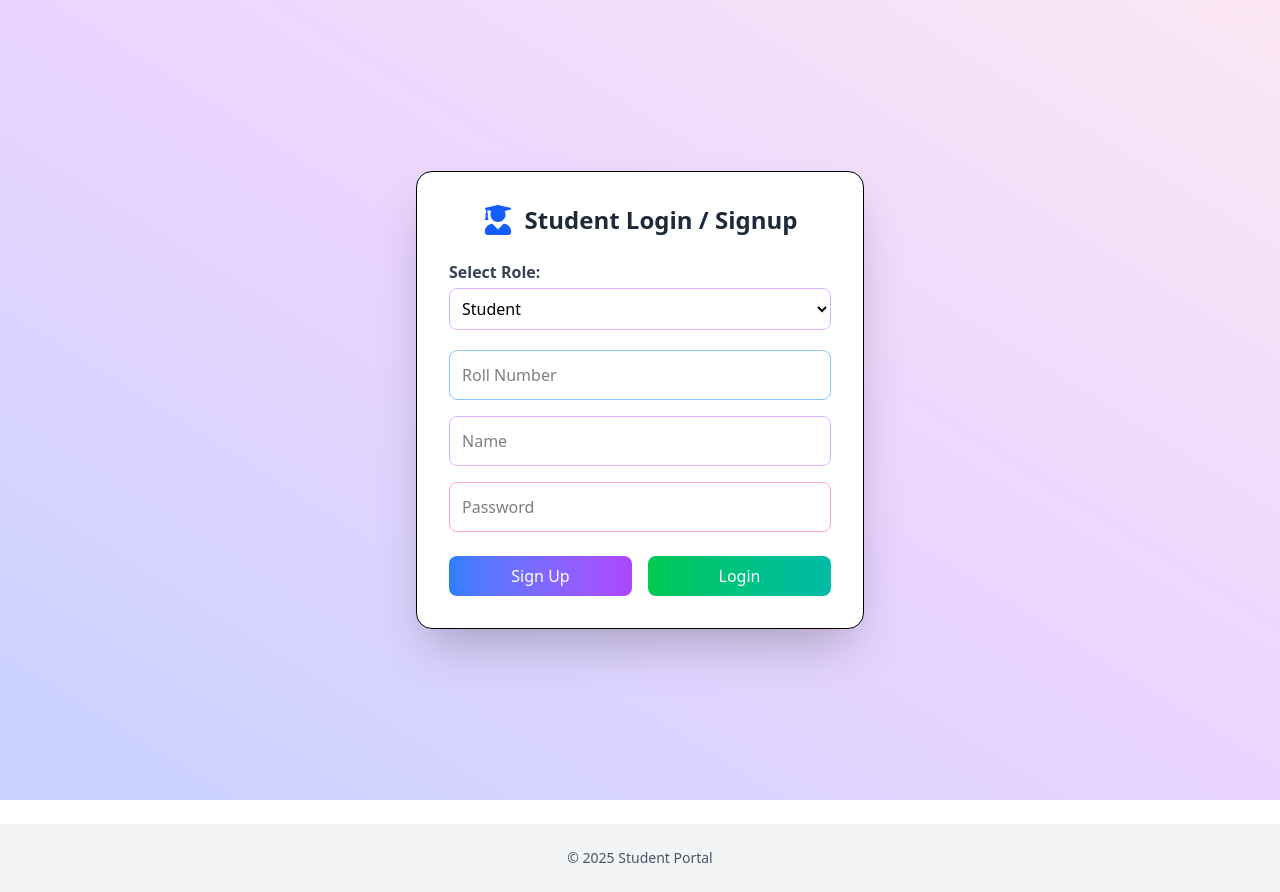
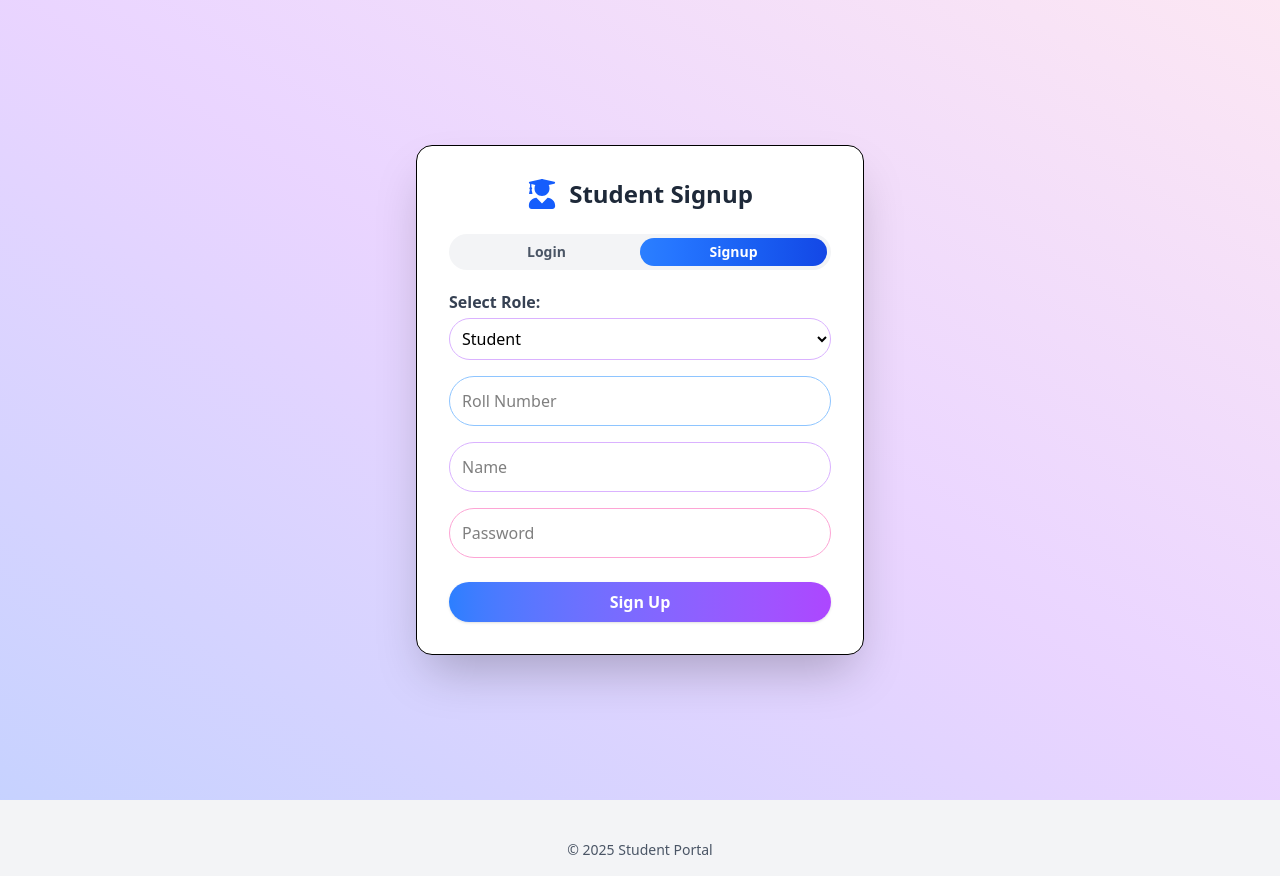
Before and after one commit to LVSJanakiRamaraju/Student-Result-Analysis-Portal, a React (Vite) app in the folder client/: page /auth in a window 1280 px wide. Built offline with nearby package versions, Linux system fonts and the light colour scheme.

Commit message:
Added basic dashboards

```diff
--- a/client/src/App.jsx
+++ b/client/src/App.jsx
@@ -1,22 +1,51 @@
 import React from 'react';
+import { BrowserRouter as Router, Routes, Route, Navigate } from 'react-router-dom';
 import Home from './components/Home';
 import AuthForm from './components/AuthForm';
-import {BrowserRouter as Router, Routes, Route} from 'react-router-dom';
+import StudentDashboard from './components/StudentDashboard';
+import FacultyDashboard from './components/FacultyDashboard';
 
 function App() {
+  const isAuthenticated = !!localStorage.getItem('token');
+  const role = localStorage.getItem('role');
+
   return (
-      <div>
-          <div className="bg-gray-100 flex flex-col justify-center">
+    <div className="flex flex-col min-h-screen bg-gray-100">
       <Router>
+        <div className="flex-grow flex flex-col justify-center">
           <Routes>
             <Route path="/" element={<Home />} />
             <Route path="/auth" element={<AuthForm />} />
+            <Route path='/login' element={<AuthForm />} />
+
+            <Route
+              path="/student-dashboard"
+              element={
+                isAuthenticated && role === 'student' ? (
+                  <StudentDashboard />
+                ) : (
+                  <Navigate to="/login" />
+                )
+              }
+            />
+
+            <Route
+              path="/faculty-dashboard"
+              element={
+                isAuthenticated && role === 'faculty' ? (
+                  <FacultyDashboard />
+                ) : (
+                  <Navigate to="/login" />
+                )
+              }
+            />
           </Routes>
-          </Router>
         </div>
-        <footer className="mt-6 text-gray-600 justify-end text-sm bg-gray-100 flex flex-col items-center p-6">
+
+        <footer className="mt-6 text-gray-600 text-sm bg-gray-100 flex justify-center items-center p-4">
           &copy; {new Date().getFullYear()} Student Portal
         </footer>
+      </Router>
     </div>
   );
 }
--- a/client/src/components/AuthForm.jsx
+++ b/client/src/components/AuthForm.jsx
@@ -6,6 +6,7 @@
 const AuthForm = () => {
   const navigate = useNavigate();
   const [role, setRole] = useState('student');
+  const [mode, setMode] = useState('signup');
   const [form, setForm] = useState({
     rollNo: '',
     name: '',
@@ -32,13 +33,17 @@
     setLoading(true);
 
     try {
-      const res = await axios.post(`${API}/auth/${type}`, { ...form, role });
-      alert(res.data.message);
+      const endpoint = type === 'login' ? 'login' : 'signup';
+      const res = await axios.post(`${API}/auth/${endpoint}`, { ...form, role });
 
-      if (type === 'login') {
-        if (role === 'student') navigate('/student-dashboard');
+
+        localStorage.setItem('token', res.data.token);
+        localStorage.setItem('role', res.data.user.role);
+        localStorage.setItem('name', res.data.user.name);
+
+        if (res.data.user.role === 'student') navigate('/student-dashboard');
         else navigate('/faculty-dashboard');
-      }
+
     } catch (err) {
       alert(err.response?.data?.message || 'Something went wrong.');
     } finally {
@@ -48,7 +53,7 @@
 
   return (
     <div className="flex justify-center items-center min-h-screen bg-gradient-to-tr from-indigo-200 via-purple-200 to-pink-100">
-      <div className="bg-white p-8 rounded-2xl shadow-2xl w-full sm:w-11/12 md:w-3/4 lg:w-2/3 xl:w-1/2 max-w-md border m-6 hover:shadow-purple-300 transition-transform duration-300 transform hover:scale-[1.02]">
+      <div className="bg-white p-8 rounded-2xl shadow-2xl w-full sm:w-11/12 md:w-3/4 lg:w-2/3 xl:w-1/2 max-w-md m-6 border transition-transform duration-300 transform hover:scale-105">
         <div className="flex items-center justify-center mb-6 gap-3">
           {role === 'student' ? (
             <FaUserGraduate className="text-blue-600 text-3xl" />
@@ -56,15 +61,29 @@
             <FaChalkboardTeacher className="text-purple-600 text-3xl" />
           )}
           <h2 className="text-2xl font-extrabold text-gray-800">
-            {role === 'student' ? 'Student' : 'Faculty'} Login / Signup
+            {role === 'student' ? 'Student' : 'Faculty'} {mode === 'login' ? 'Login' : 'Signup'}
           </h2>
         </div>
 
-        {/* Role Selector */}
-        <div className="mb-5">
+        <div className="flex mb-5 bg-gray-100 rounded-full p-1">
+          <button
+            onClick={() => setMode('login')}
+            className={`flex-1 py-1 text-sm font-semibold rounded-full ${mode === 'login' ? 'bg-gradient-to-r from-blue-500 to-blue-700 text-white' : 'text-gray-600'}`}
+          >
+            Login
+          </button>
+          <button
+            onClick={() => setMode('signup')}
+            className={`flex-1 py-1 text-sm font-semibold rounded-full ${mode === 'signup' ? 'bg-gradient-to-r from-blue-500 to-blue-700 text-white' : 'text-gray-600'}`}
+          >
+            Signup
+          </button>
+        </div>
+
+        <div className="mb-4">
           <label className="block text-gray-700 font-semibold mb-1">Select Role:</label>
           <select
-            className="w-full border border-purple-300 p-2 rounded-lg focus:ring-2 focus:ring-purple-400"
+            className="w-full border border-purple-300 p-2 rounded-full focus:ring-2 focus:ring-purple-400"
             value={role}
             onChange={(e) => setRole(e.target.value)}
           >
@@ -76,20 +95,20 @@
         {role === 'student' && (
           <div className="mb-4">
             <input
-              className="w-full p-3 border border-blue-300 rounded-lg focus:ring-2 focus:ring-blue-400"
+              className="w-full p-3 border border-blue-300 rounded-full focus:ring-2 focus:ring-blue-400"
               type="text"
               name="rollNo"
               placeholder="Roll Number"
               value={form.rollNo}
               onChange={handleChange}
-              required
+              required={mode === 'signup' || role === 'student'}
             />
           </div>
         )}
 
         <div className="mb-4">
           <input
-            className="w-full p-3 border border-purple-300 rounded-lg focus:ring-2 focus:ring-purple-400"
+            className="w-full p-3 border border-purple-300 rounded-full focus:ring-2 focus:ring-purple-400"
             type="text"
             name="name"
             placeholder="Name"
@@ -101,7 +120,7 @@
 
         <div className="mb-6">
           <input
-            className="w-full p-3 border border-pink-300 rounded-lg focus:ring-2 focus:ring-pink-400"
+            className="w-full p-3 border border-pink-300 rounded-full focus:ring-2 focus:ring-pink-400"
             type="password"
             name="password"
             placeholder="Password"
@@ -111,22 +130,13 @@
           />
         </div>
 
-        <div className="flex justify-between gap-4">
-          <button
-            disabled={loading}
-            onClick={() => handleSubmit('signup')}
-            className="w-full bg-gradient-to-r from-blue-500 to-purple-500 text-white py-2 rounded-lg hover:opacity-90 active:scale-95 transition"
-          >
-            {loading ? 'Signing Up...' : 'Sign Up'}
-          </button>
-          <button
-            disabled={loading}
-            onClick={() => handleSubmit('login')}
-            className="w-full bg-gradient-to-r from-green-500 to-teal-500 text-white py-2 rounded-lg hover:opacity-90 active:scale-95 transition"
-          >
-            {loading ? 'Logging In...' : 'Login'}
-          </button>
-        </div>
+        <button
+          disabled={loading}
+          onClick={() => handleSubmit(mode)}
+          className="w-full bg-gradient-to-r from-blue-500 to-purple-500 text-white font-semibold py-2 rounded-full shadow hover:opacity-90 active:scale-95 transition"
+        >
+          {loading ? (mode === 'signup' ? 'Signing Up...' : 'Logging In...') : (mode === 'signup' ? 'Sign Up' : 'Login')}
+        </button>
       </div>
     </div>
   );
--- /dev/null
+++ b/client/src/components/FacultyDashboard.jsx
@@ -0,0 +1,47 @@
+import React from 'react';
+import { useNavigate } from 'react-router-dom';
+import axios from 'axios';
+
+const FacultyDashboard = () => {
+  const name = localStorage.getItem('name');
+  const navigate = useNavigate();
+
+  const handleLogout = () => {
+    localStorage.clear();
+    navigate('/login');
+  };
+
+  const getDashboardData = async () => {
+    try {
+      const res = await axios.get('/api/auth/faculty-dashboard', {
+        headers: { Authorization: localStorage.getItem('token') }
+      });
+      alert(res.data.message);
+    } catch (err) {
+      alert(err.response.data.message || 'Error fetching data');
+    }
+  };
+
+  return (
+    <div className="p-10 bg-purple-50 min-h-screen flex flex-col items-center justify-center">
+      <h1 className="text-3xl font-bold mb-4">🧑‍🏫 Faculty Dashboard</h1>
+      <p className="mb-4 text-lg">Welcome, {name}!</p>
+
+      <button
+        onClick={getDashboardData}
+        className="bg-purple-500 hover:bg-purple-600 text-white px-4 py-2 rounded mb-4"
+      >
+        Fetch Dashboard Data
+      </button>
+
+      <button
+        onClick={handleLogout}
+        className="bg-red-500 hover:bg-red-600 text-white px-4 py-2 rounded"
+      >
+        Logout
+      </button>
+    </div>
+  );
+};
+
+export default FacultyDashboard;
--- /dev/null
+++ b/client/src/components/StudentDashboard.jsx
@@ -0,0 +1,47 @@
+import React from 'react';
+import { useNavigate } from 'react-router-dom';
+import axios from 'axios';
+
+const StudentDashboard = () => {
+  const name = localStorage.getItem('name');
+  const navigate = useNavigate();
+
+  const handleLogout = () => {
+    localStorage.clear();
+    navigate('/login');
+  };
+
+  const getDashboardData = async () => {
+    try {
+      const res = await axios.get('/api/auth/student-dashboard', {
+        headers: { Authorization: localStorage.getItem('token') }
+      });
+      alert(res.data.message);
+    } catch (err) {
+      alert(err.response.data.message || 'Error fetching data');
+    }
+  };
+
+  return (
+    <div className="p-10 bg-green-50 min-h-screen flex flex-col items-center justify-center">
+      <h1 className="text-3xl font-bold mb-4">🎓 Student Dashboard</h1>
+      <p className="mb-4 text-lg">Welcome, {name}!</p>
+
+      <button
+        onClick={getDashboardData}
+        className="bg-green-500 hover:bg-green-600 text-white px-4 py-2 rounded mb-4"
+      >
+        Fetch Dashboard Data
+      </button>
+
+      <button
+        onClick={handleLogout}
+        className="bg-red-500 hover:bg-red-600 text-white px-4 py-2 rounded"
+      >
+        Logout
+      </button>
+    </div>
+  );
+};
+
+export default StudentDashboard;
```
Also changed, not shown: 1 other file (tests, documents, lock files or other folders). Lines whose indentation alone changed are shown as unchanged.
